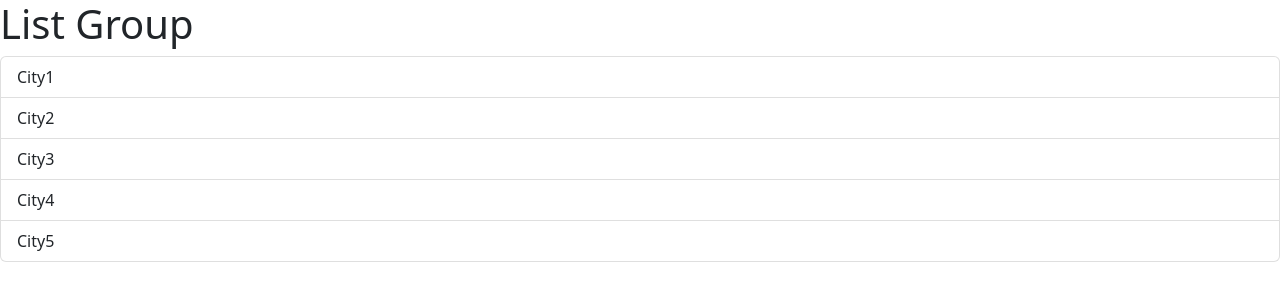
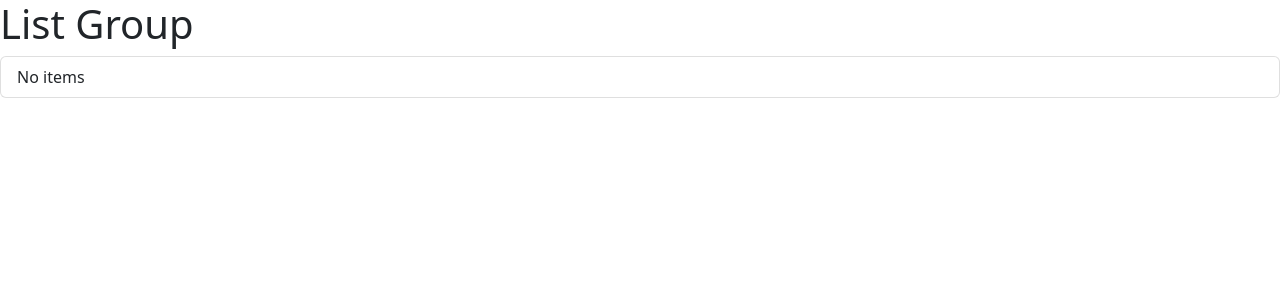
Before and after one commit to Jayant-Jeet/learning-react, a React (Vite) app: page / in a window 1280 px wide. Shown: the top 300 px of the page. Built offline with nearby package versions, Linux system fonts and the light colour scheme.

Commit message:
Rendering List conditionally

```diff
--- a/src/components/ListGroup.tsx
+++ b/src/components/ListGroup.tsx
@@ -1,12 +1,13 @@
 function ListGroup() {
-    const listItems = ['City1', 'City2', ' City3', 'City4', 'City5'];
+    let listItems = [] as string[];
+    //listItems = ['City1', 'City2', ' City3', 'City4', 'City5'];
   return (
     <>
         <h1>List Group</h1>
         <ul className="list-group">
-            {listItems.map((item, index) => (
+            {listItems.length>0 ? listItems.map((item, index) => (
                 <li key={index} className="list-group-item">{item}</li>
-            ))}
+            )) : <li className="list-group-item">No items</li>}
         </ul>
     </>
   );
```
